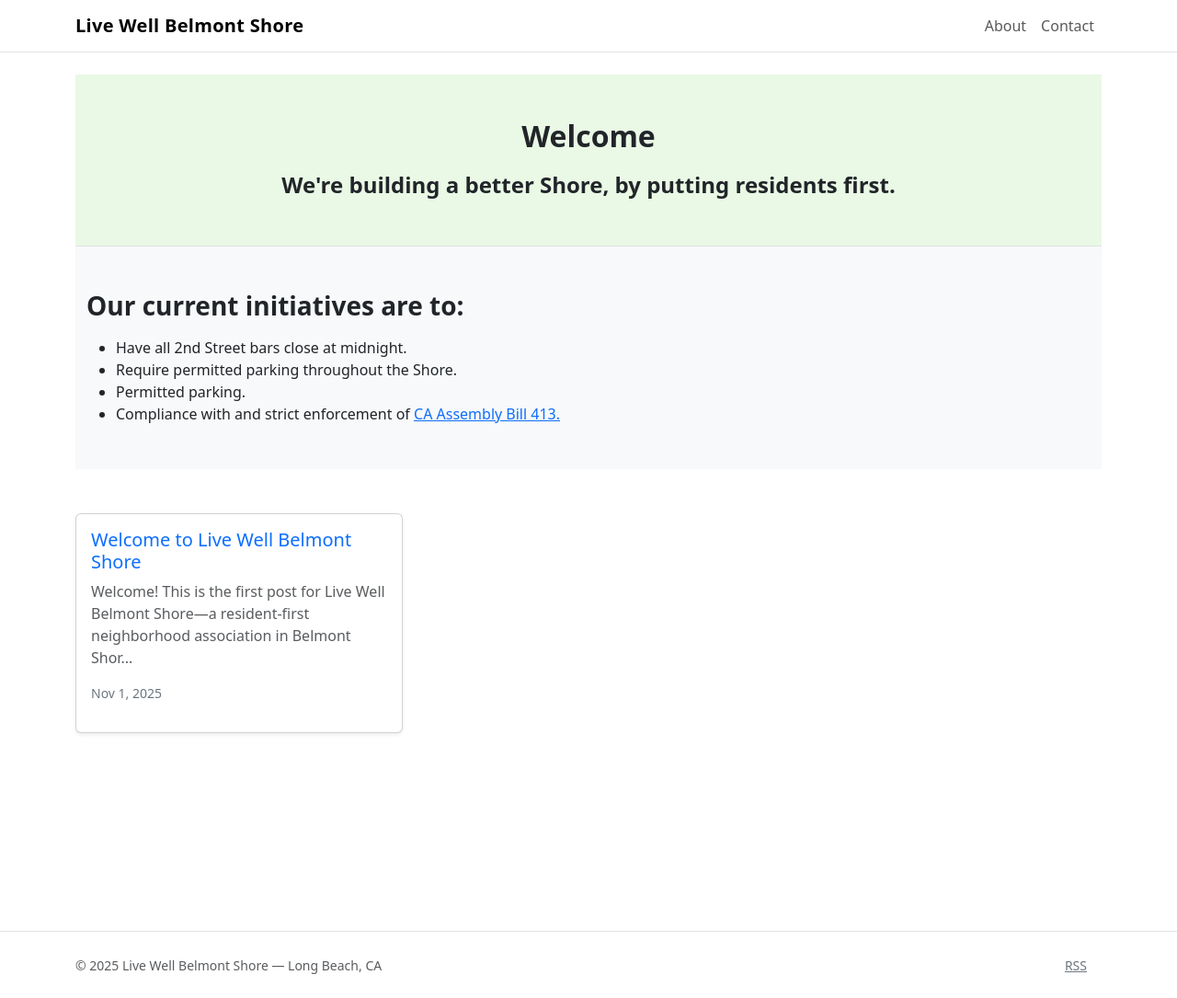
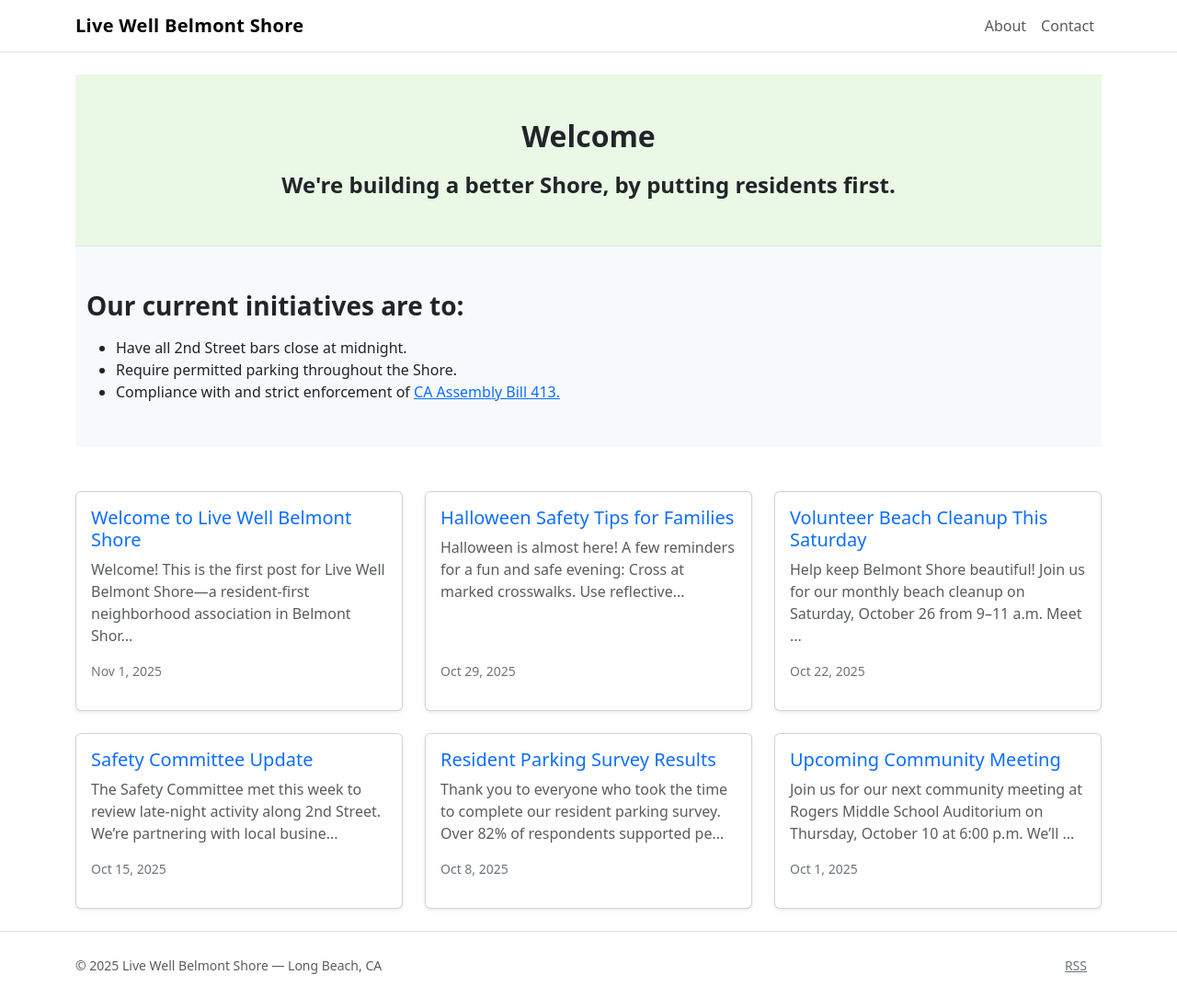
Before and after one commit to ericmseitz/livewellbs, a Jekyll site: the page built from index.html, in a window 1280 px wide and 1085 px high. Shown: the whole window at 92% size. Built offline with Jekyll 4.4.1, drawn with Linux system fonts in a browser that asks for light colours.

Commit message:
include sample posts

```diff
--- /dev/null
+++ b/_posts/2025-10-01-community-meeting.md
@@ -0,0 +1,7 @@
+---
+title: "Upcoming Community Meeting"
+date: 2025-10-01
+---
+
+Join us for our next community meeting at **Rogers Middle School Auditorium** on Thursday, October 10 at 6:00 p.m.
+We’ll be discussing traffic calming on 2nd Street, upcoming coastal cleanup plans, and updates on residential parking initiatives.
--- /dev/null
+++ b/_posts/2025-10-08-parking-survey-results.md
@@ -0,0 +1,8 @@
+---
+title: "Resident Parking Survey Results"
+date: 2025-10-08
+---
+
+Thank you to everyone who took the time to complete our **resident parking survey**.
+Over 82% of respondents supported permit-only parking east of Livingston Drive.
+We’re using your feedback to shape a formal recommendation for the city council.
--- /dev/null
+++ b/_posts/2025-10-15-safety-committee-update.md
@@ -0,0 +1,8 @@
+---
+title: "Safety Committee Update"
+date: 2025-10-15
+---
+
+The Safety Committee met this week to review late-night activity along 2nd Street.
+We’re partnering with local businesses to encourage earlier closing hours and promote neighborhood quiet hours.
+More details to come in next month’s newsletter.
--- /dev/null
+++ b/_posts/2025-10-22-volunteer-cleanup.md
@@ -0,0 +1,8 @@
+---
+title: "Volunteer Beach Cleanup This Saturday"
+date: 2025-10-22
+---
+
+Help keep **Belmont Shore** beautiful!
+Join us for our monthly beach cleanup on Saturday, October 26 from 9–11 a.m.
+Meet at the Granada Ave. lifeguard tower. Gloves and bags will be provided.
--- /dev/null
+++ b/_posts/2025-10-29-halloween-safety-tips.md
@@ -0,0 +1,11 @@
+---
+title: "Halloween Safety Tips for Families"
+date: 2025-10-29
+---
+
+Halloween is almost here! A few reminders for a fun and safe evening:
+- Cross at marked crosswalks.
+- Use reflective tape on costumes.
+- Keep pets indoors during trick-or-treat hours.
+
+Have a safe and happy Halloween from *Live Well Belmont Shore*!
--- a/index.html
+++ b/index.html
@@ -20,7 +20,6 @@ title: Home
     <ul class="text-start mb-0">
       <li>Have all 2nd Street bars close at midnight.</li>
       <li>Require permitted parking throughout the Shore.</li>
-      <li>Permitted parking.
       <li>Compliance with and strict enforcement of <a href="https://leginfo.legislature.ca.gov/faces/billNavClient.xhtml?bill_id=202320240AB413">CA Assembly Bill 413.</a></li>
     </ul>
   </div>
```
